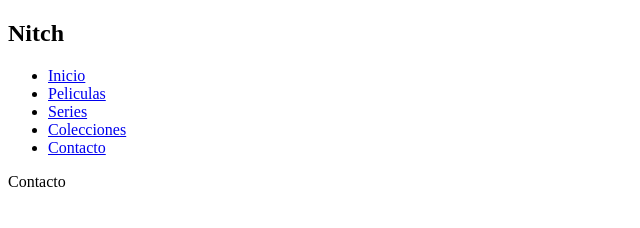
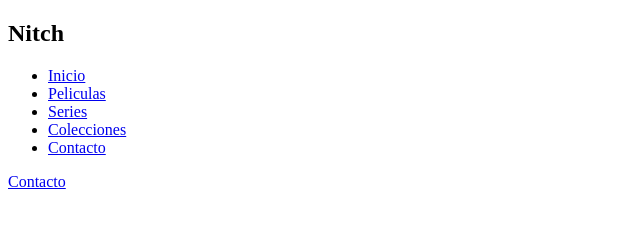
Before and after one commit to marianoguggiana/entrega-01-guggiana, a plain HTML site: page Paginas/colecciones.html in a window 1280 px wide. Shown: the full height of the page, 0-640 px from the left. Drawn offline with Linux system fonts and the light colour scheme.

Commit message:
Update colecciones.html

```diff
--- a/Paginas/colecciones.html
+++ b/Paginas/colecciones.html
@@ -18,7 +18,7 @@
         </ul>
     </nav>
     <footer>
-        Contacto
+        <a href="./paginas/contacto.html">Contacto</a>
     </footer>
 </body>
 </html>
```
